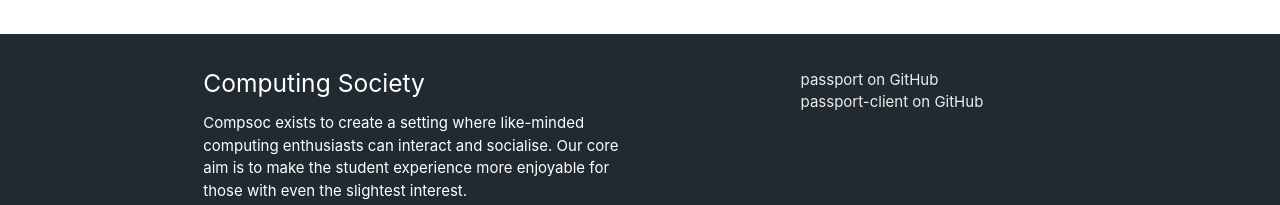
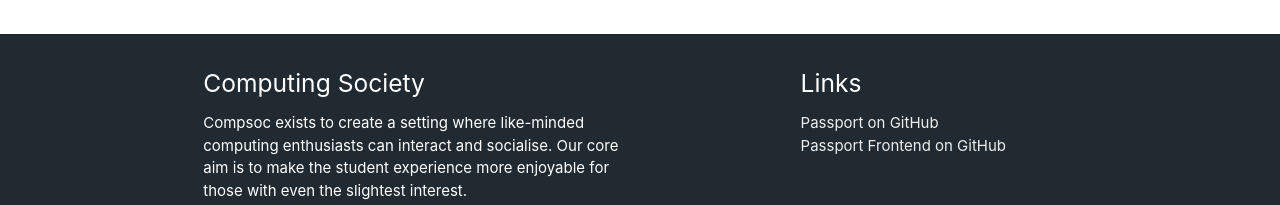
Before and after one commit to rhul-compsoc/passport-client, a React (Vite) app: page / in a window 1280 px wide. Shown: the part 513-718 px from the top of the page. Built offline with nearby package versions, Linux system fonts and the light colour scheme; no server answers.

Commit message:
Add header to links

```diff
--- a/src/components/Footer/index.tsx
+++ b/src/components/Footer/index.tsx
@@ -5,13 +5,15 @@ const Footer = () => (
   <MaterialiseFooter
     copyrights="© 2020 Computing Society at Royal Holloway, University of London"
     links={
+      <>
+        <h5>Links</h5>
         <ul>
           <li>
             <a
               className="grey-text text-lighten-3"
               href="https://github.com/rhul-compsoc/passport"
             >
-            passport on GitHub
+              Passport on GitHub
             </a>
           </li>
           <li>
@@ -19,10 +21,11 @@ const Footer = () => (
               className="grey-text text-lighten-3"
               href="https://github.com/rhul-compsoc/passport-client"
             >
-            passport-client on GitHub
+              Passport Frontend on GitHub
             </a>
           </li>
         </ul>
+      </>
     }
     moreLinks={
       <a
```
Lines whose indentation alone changed are shown as unchanged.
